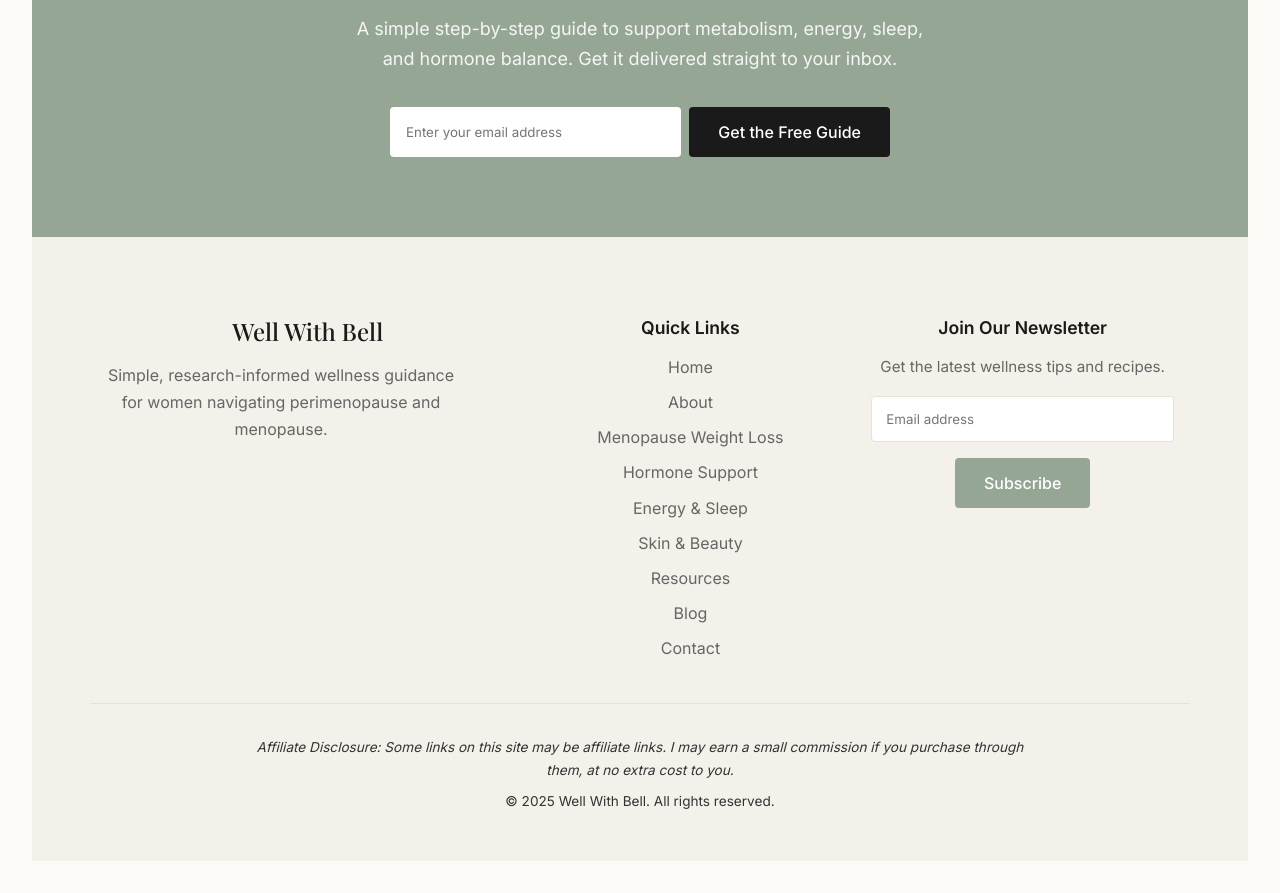
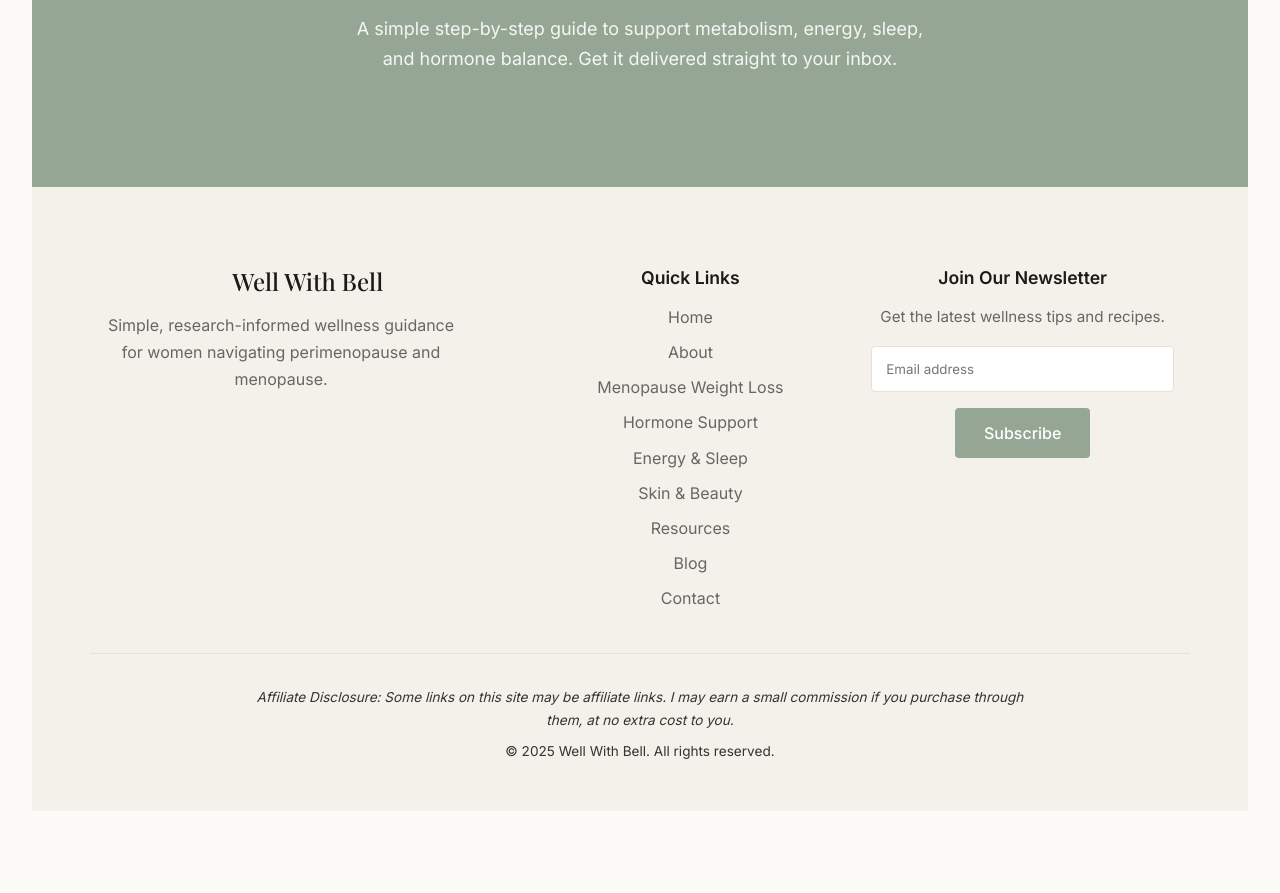
Before and after one commit to ads-ux/wellwithbell, a React (Vite) app: page / in a window 1280 px wide. Shown: the part 4953-5846 px from the top of the page. After the commit the page ends 5796 px from the top, so only its background shows below. Built offline with nearby package versions, Linux system fonts and the light colour scheme.

Commit message:
Integrate GetResponse signup form

```diff
--- a/index.html
+++ b/index.html
@@ -5,6 +5,7 @@
     <link rel="icon" type="image/svg+xml" href="/vite.svg" />
     <meta name="viewport" content="width=device-width, initial-scale=1.0" />
     <title>wellwithbell</title>
+    <script type="text/javascript" src="https://app.getresponse.com/view_webform_v2.js?u=wcR4C&webforms_id=zIDD9"></script>
   </head>
   <body>
     <div id="root"></div>
--- a/src/pages/Home.jsx
+++ b/src/pages/Home.jsx
@@ -183,10 +183,9 @@ export default function Home() {
                     <p>
                         A simple step-by-step guide to support metabolism, energy, sleep, and hormone balance. Get it delivered straight to your inbox.
                     </p>
-                    <form className="optin-form-inline">
-                        <input type="email" placeholder="Enter your email address" required />
-                        <button type="submit" className="btn">Get the Free Guide</button>
-                    </form>
+                    <div className="get-response-wrapper">
+                        <getresponse-form form-id="ce7c238d-10a6-4613-bef5-265b4b8299cc" e="1"></getresponse-form>
+                    </div>
                 </div>
             </section>
         </div>
```
